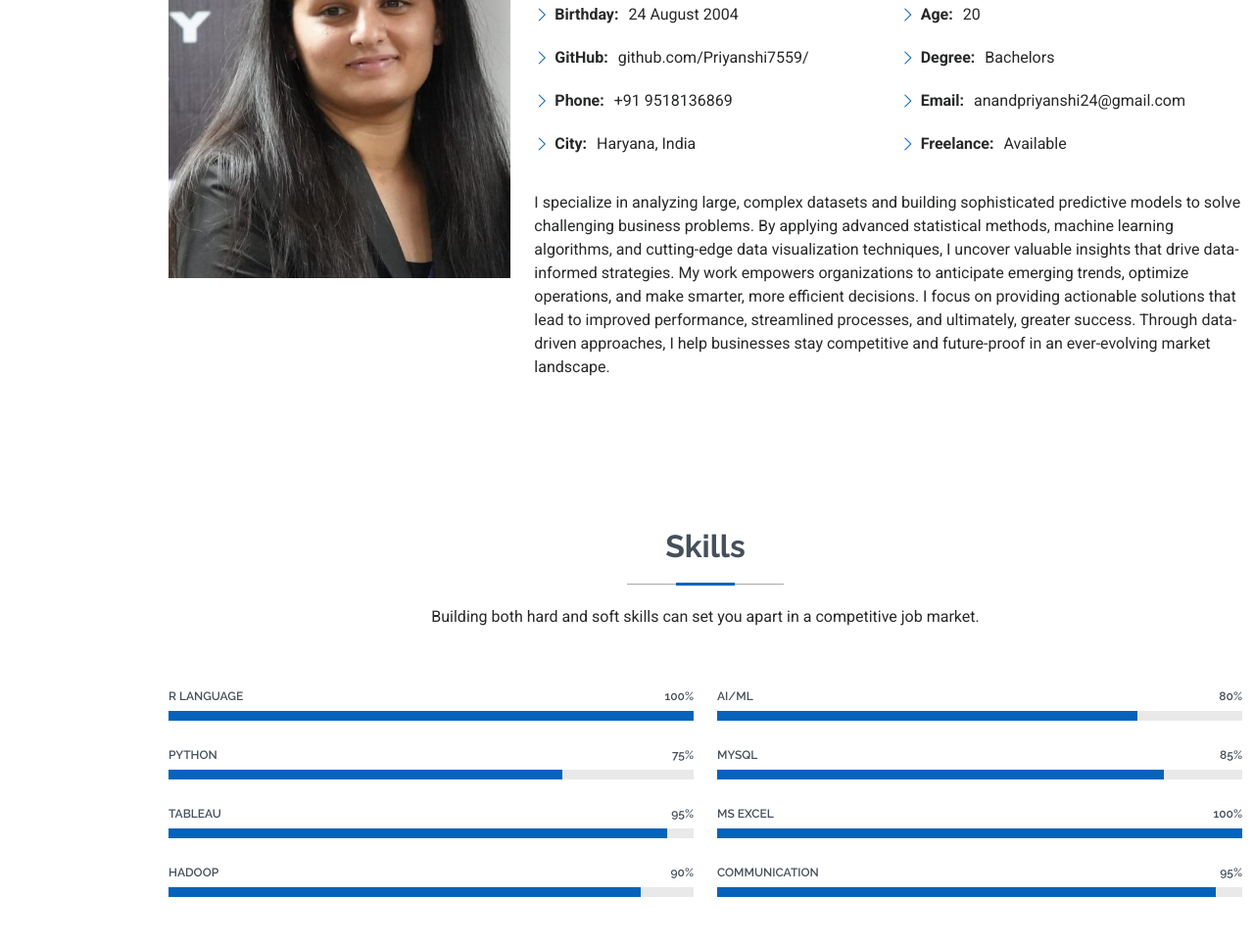
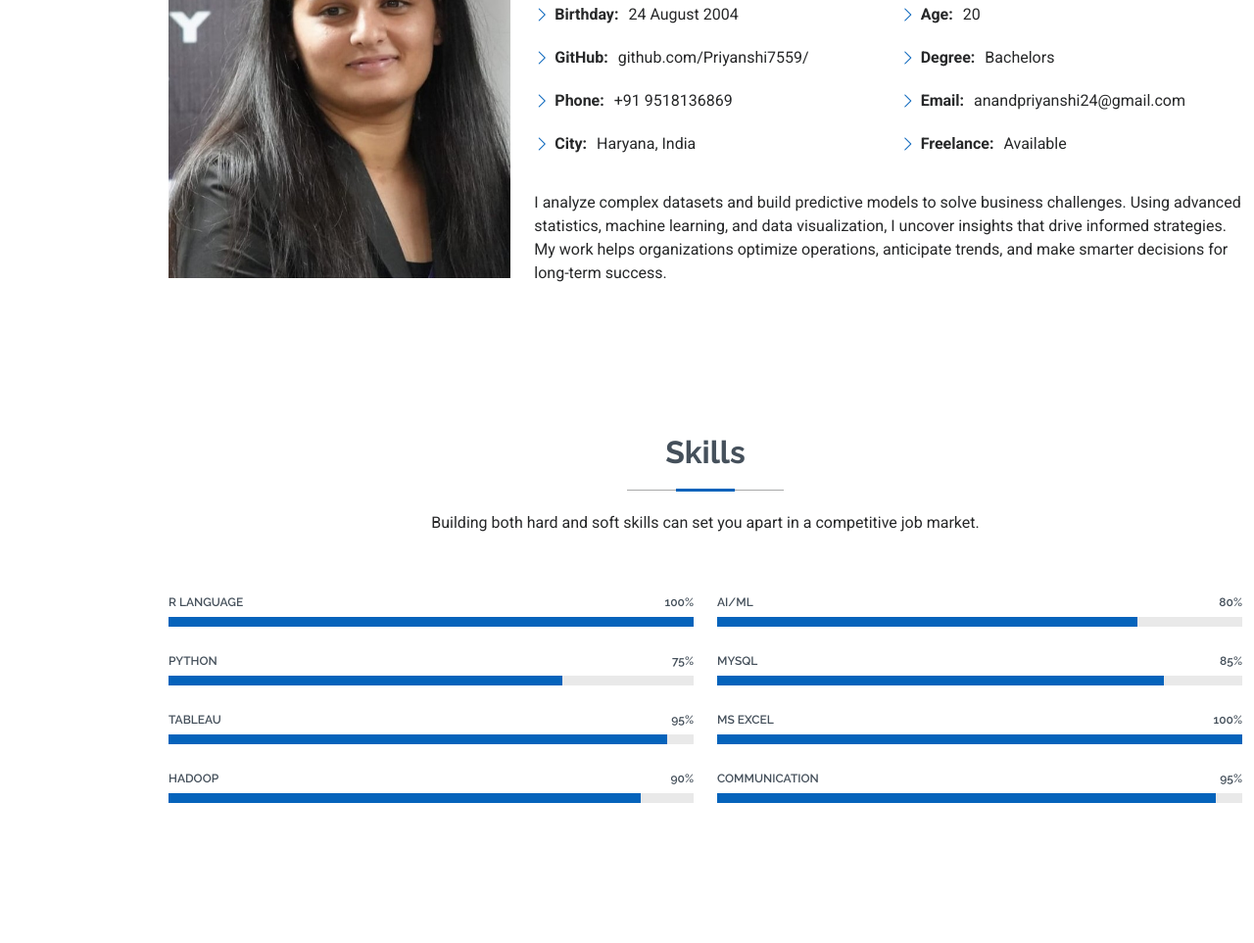
Before and after one commit to Priyanshi7559/Portfolio, a plain HTML site: page index.html in a window 1280 px wide. Shown: the part 1200-2163 px from the top of the page at 98% size. Drawn offline with Linux system fonts and the light colour scheme.

Commit message:
Update index.html

```diff
--- a/index.html
+++ b/index.html
@@ -130,13 +130,7 @@
               </div>
             </div>
             <p class="py-3">
-              I specialize in analyzing large, complex datasets and building sophisticated predictive models to solve
-              challenging business problems. By applying advanced statistical methods, machine learning algorithms, and
-              cutting-edge data visualization techniques, I uncover valuable insights that drive data-informed
-              strategies. My work empowers organizations to anticipate emerging trends, optimize operations, and make
-              smarter, more efficient decisions. I focus on providing actionable solutions that lead to improved
-              performance, streamlined processes, and ultimately, greater success. Through data-driven approaches, I
-              help businesses stay competitive and future-proof in an ever-evolving market landscape.
+             I analyze complex datasets and build predictive models to solve business challenges. Using advanced statistics, machine learning, and data visualization, I uncover insights that drive informed strategies. My work helps organizations optimize operations, anticipate trends, and make smarter decisions for long-term success.
             </p>
           </div>
         </div>
```
